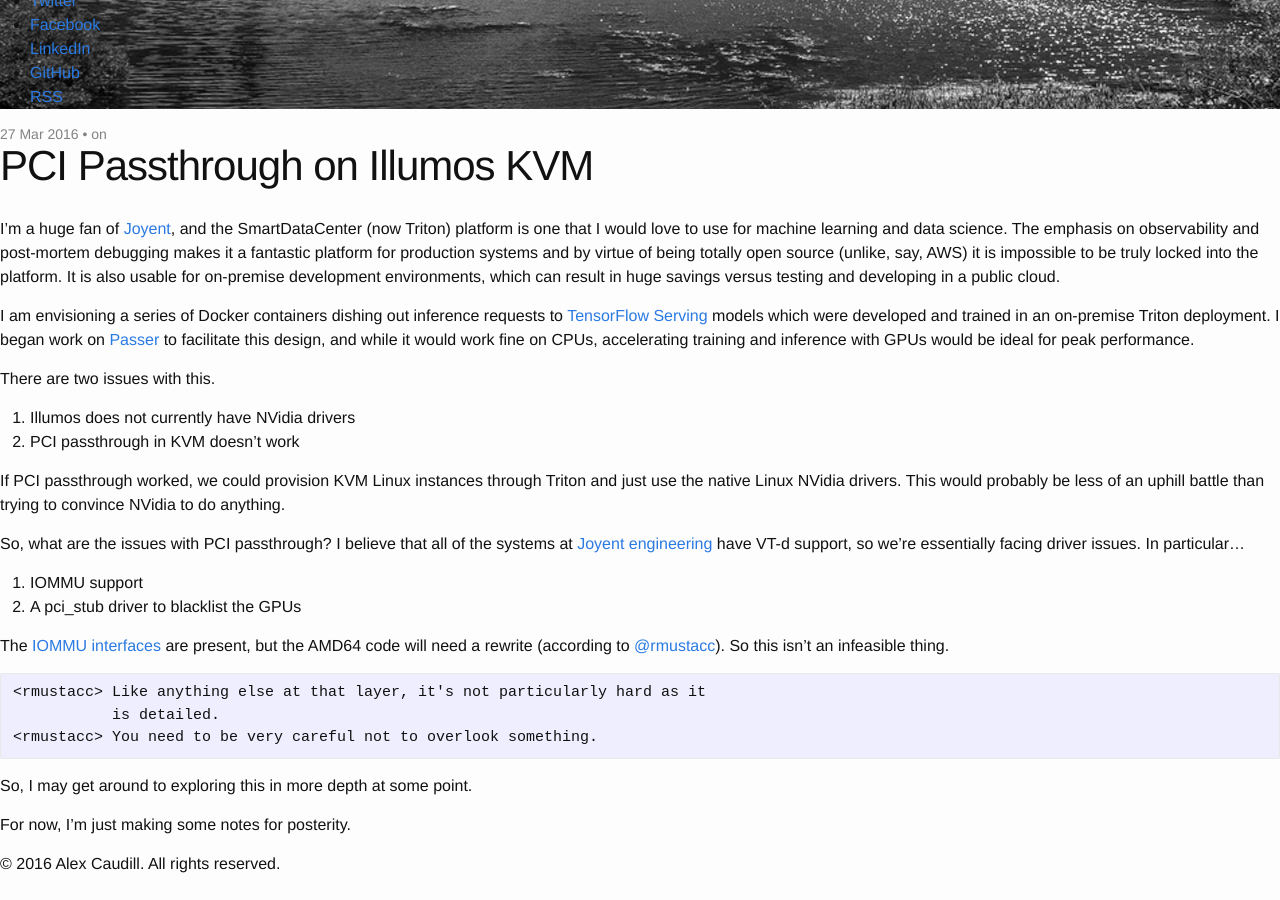
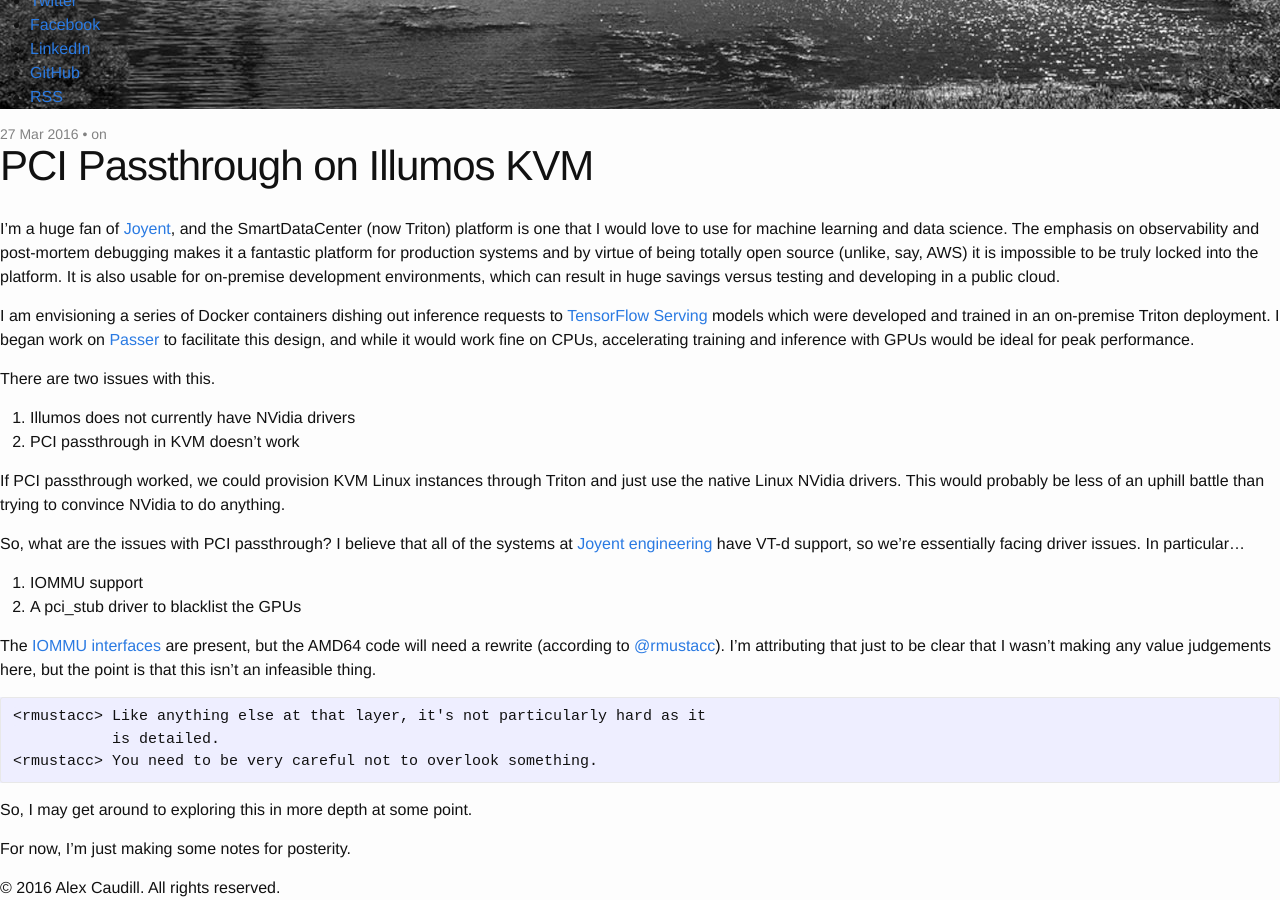
Before and after one commit to affixalex/affixalex.github.io, a Jekyll site: the page built from _posts/2016-03-27-pci-passthrough-on-illumos-kvm.markdown, in a window 1280 px wide and 900 px high, scrolled down 668 px. Built offline with Jekyll 4.4.1, drawn with Linux system fonts in a browser that asks for light colours; nearby versions of some CDN libraries; before the commit the page ends 1544 px from its top, so only the background shows below that.

Commit message:
Attribution

```diff
--- a/_posts/2016-03-27-pci-passthrough-on-illumos-kvm.markdown
+++ b/_posts/2016-03-27-pci-passthrough-on-illumos-kvm.markdown
@@ -29,7 +29,7 @@ So, what are the issues with PCI passthrough? I believe that all of the systems
 1. IOMMU support
 2. A pci_stub driver to blacklist the GPUs
 
-The [IOMMU interfaces](http://garrett.damore.org/2008/09/iommu-comes-to-solaris-x86.html) are present, but the AMD64 code will need a rewrite (according to [@rmustacc](https://twitter.com/rmustacc)). So this isn't an infeasible thing.
+The [IOMMU interfaces](http://garrett.damore.org/2008/09/iommu-comes-to-solaris-x86.html) are present, but the AMD64 code will need a rewrite (according to [@rmustacc](https://twitter.com/rmustacc)). I'm attributing that just to be clear that I wasn't making any value judgements here, but the point is that this isn't an infeasible thing.
 
     <rmustacc> Like anything else at that layer, it's not particularly hard as it
                is detailed.
```
